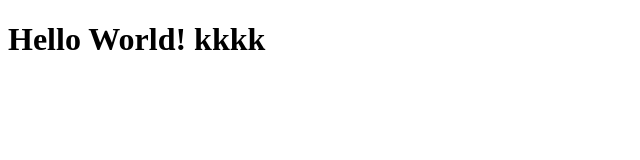
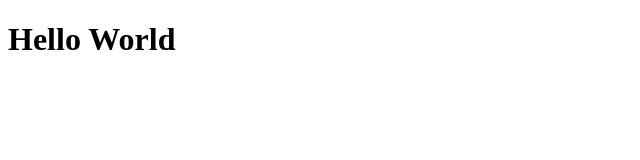
Before and after one commit to happykou2106/koushik, a plain HTML site: page index.html in a window 1280 px wide. Shown: the whole page, without its empty margins (0-640 px from the left). Drawn offline with Linux system fonts and the light colour scheme.

Commit message:
changess

```diff
--- a/index.html
+++ b/index.html
@@ -5,7 +5,7 @@
             Simple Page!
         </title>
         <h1>
-            Hello World! kkkk
+            Hello World
         </h1>
     </head>
 </html>
```
